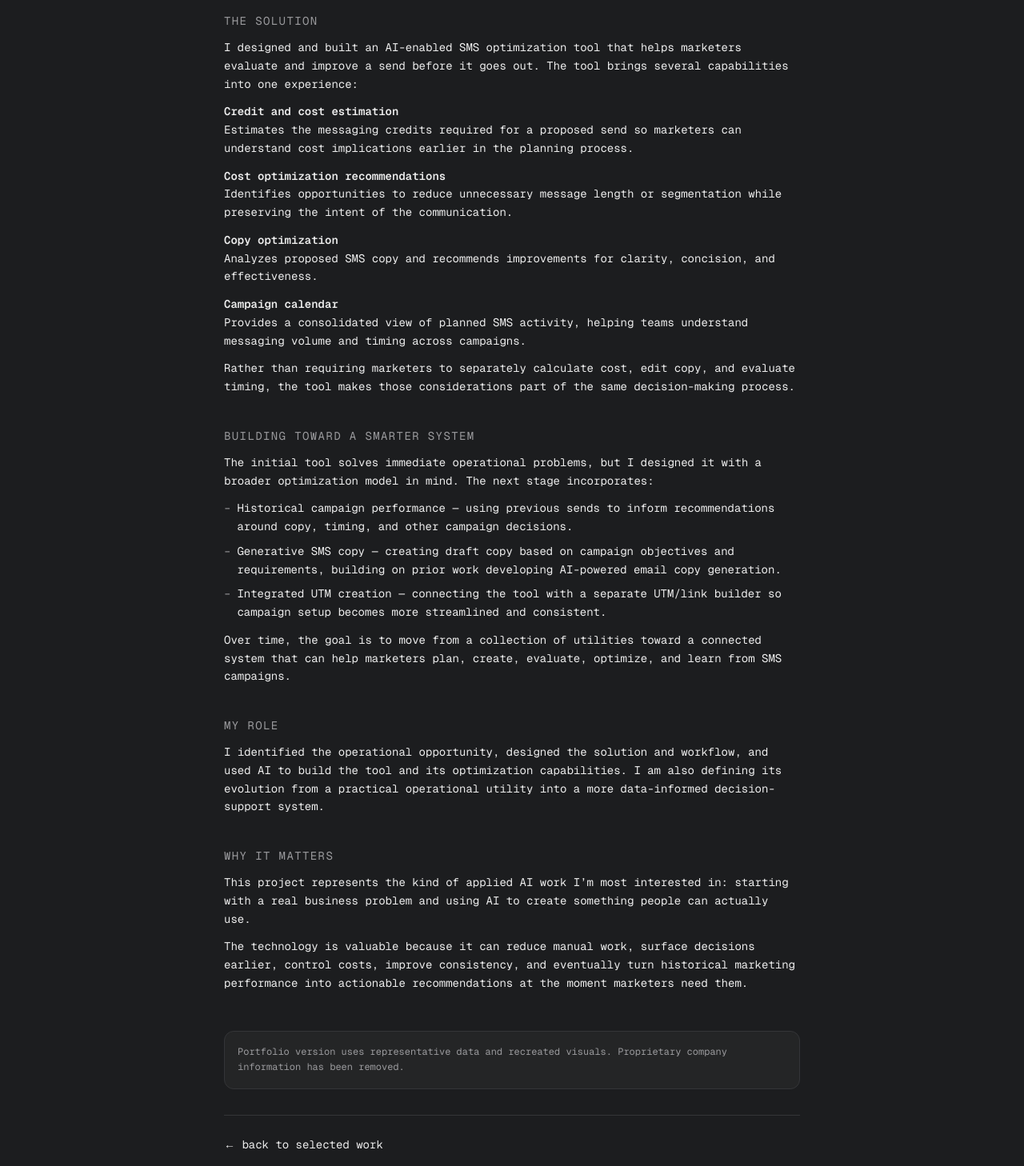
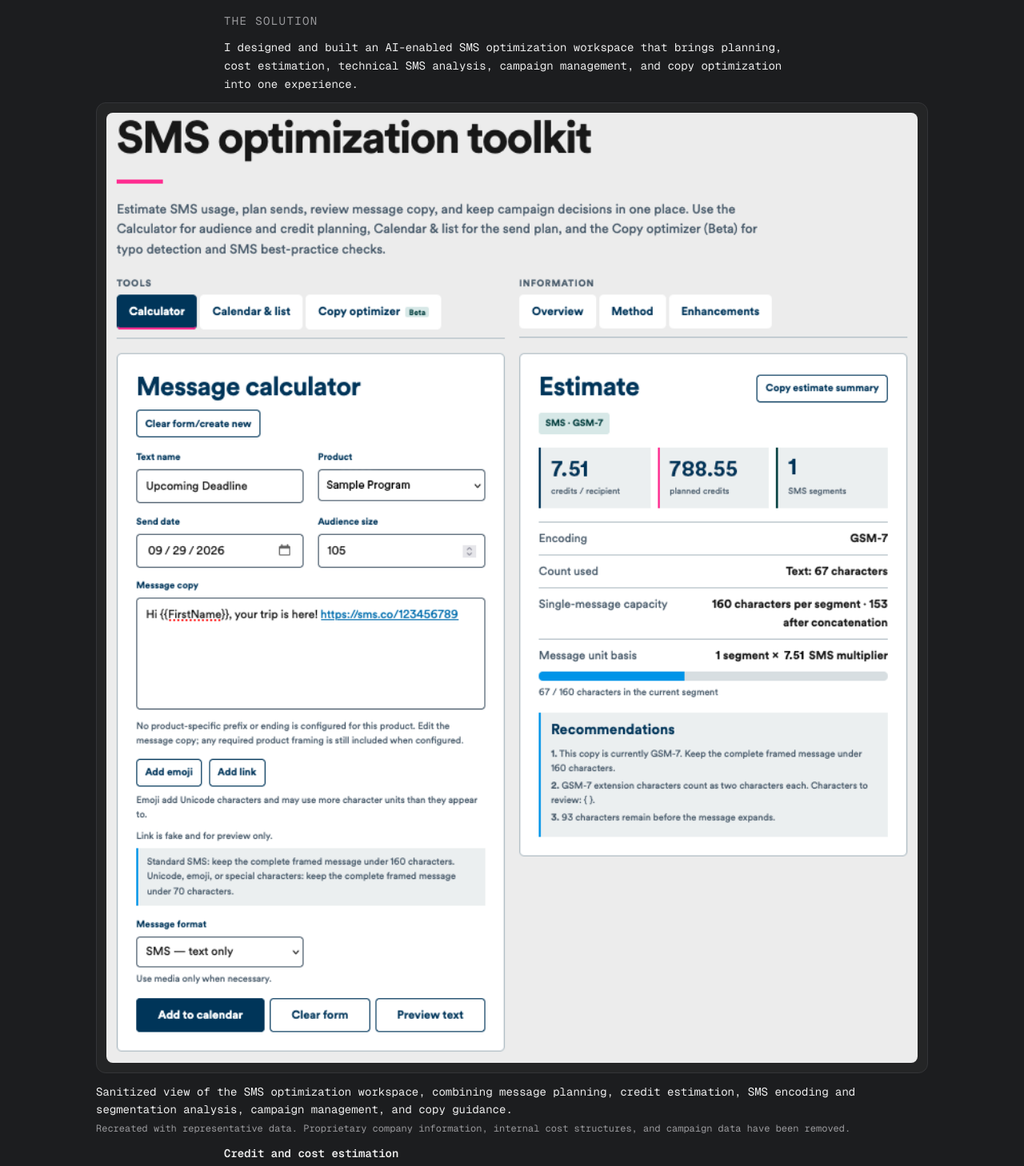
Before and after one commit to roxy519/roxylabs, a Next.js app: page /work/sms-optimization in a window 1280 px wide. Shown: the part 540-1998 px from the top of the page at 80% size. Built offline with nearby package versions, Linux system fonts and the light colour scheme.

Commit message:
Selected work updates and images

```diff
--- a/app/lib/case-studies.ts
+++ b/app/lib/case-studies.ts
@@ -19,7 +19,7 @@ export const caseStudies: CaseStudy[] = [
     subtitle: "Turning fragmented customer communications into a connected view",
     tags: ["Applied AI", "Customer Experience", "Digital Transformation"],
     summary:
-      "Mapped a company's customer communications across teams, products, and channels, then used AI to turn that map into an interactive tool for spotting gaps and overlaps.",
+      "Led a cross-functional communications mapping initiative, then used AI-assisted development to turn the data into an interactive tool for exploring the customer journey and identifying gaps and overlaps.",
     year: 2026,
   },
   {
@@ -28,7 +28,7 @@ export const caseStudies: CaseStudy[] = [
     subtitle: "Building an AI-enabled SMS optimization tool",
     tags: ["Applied AI", "Marketing Operations", "Decision Support"],
     summary:
-      "Designed and built a tool that brings cost estimation, cost-saving recommendations, copy optimization, and campaign planning into one workflow.",
+      "Designed and built an AI-enabled workspace for SMS cost estimation, campaign planning, copy optimization, and decision support.",
     year: 2026,
   },
 ];
--- a/app/lib/experiments.ts
+++ b/app/lib/experiments.ts
@@ -59,9 +59,9 @@ export const experiments: Experiment[] = [
   },
   {
     slug: "sms-credit-calculator",
-    title: "Coming Soon: SMS Credit Calculator",
+    title: "SMS Credit Calculator — Public Version",
     description:
-      "A simple calculator to estimate how many SMS credits you'll need for your campaigns and track usage over time. Perfect for marketing and sales alike.",
+      "A standalone, public version of the credit-estimation capability behind a larger SMS optimization workspace.",
     status: "building",
     year: 2026,
     tags: ["tool", "marketing", "sms"],
--- /dev/null
+++ b/app/work/_components/case-study-image.tsx
@@ -0,0 +1,78 @@
+"use client";
+
+import { useState } from "react";
+import Image from "next/image";
+
+export function CaseStudyImage({
+  src,
+  alt,
+  width,
+  height,
+  caption,
+  subcaption,
+}: {
+  src: string;
+  alt: string;
+  width: number;
+  height: number;
+  caption: string;
+  subcaption: string;
+}) {
+  const [expanded, setExpanded] = useState(false);
+
+  return (
+    <>
+      <div
+        style={{ marginLeft: "calc(50% - 50vw)", marginRight: "calc(50% - 50vw)" }}
+        className="flex justify-center px-6"
+      >
+        <div className="w-full max-w-[1040px]">
+          <button
+            type="button"
+            onClick={() => setExpanded(true)}
+            className="block w-full cursor-zoom-in overflow-hidden rounded-xl border border-[var(--border-solid)] bg-[var(--surface)] p-2 transition-colors hover:bg-[var(--surface-hover)] sm:p-3"
+            aria-label={`Expand image: ${alt}`}
+          >
+            <Image
+              src={src}
+              alt={alt}
+              width={width}
+              height={height}
+              className="w-full rounded-lg"
+              sizes="(min-width: 1040px) 1040px, 100vw"
+            />
+          </button>
+          <p className="mt-3 text-sm leading-relaxed text-foreground">
+            {caption}
+          </p>
+          <p className="mt-1 text-xs text-muted">{subcaption}</p>
+        </div>
+      </div>
+
+      {expanded && (
+        <div
+          className="fixed inset-0 z-50 flex items-center justify-center overflow-auto bg-black/85 p-4"
+          onClick={() => setExpanded(false)}
+          role="dialog"
+          aria-modal="true"
+          aria-label={alt}
+        >
+          {/* eslint-disable-next-line @next/next/no-img-element */}
+          <img
+            src={src}
+            alt={alt}
+            className="max-h-none max-w-none rounded-lg sm:max-h-full sm:max-w-full sm:object-contain"
+          />
+          <button
+            type="button"
+            onClick={() => setExpanded(false)}
+            aria-label="Close"
+            className="fixed right-4 top-4 rounded-full bg-black/70 px-3 py-1.5 text-sm text-white"
+          >
+            ✕ Close
+          </button>
+        </div>
+      )}
+    </>
+  );
+}
--- a/app/work/_components/case-study.tsx
+++ b/app/work/_components/case-study.tsx
@@ -6,11 +6,15 @@ export function CaseStudyShell({
   title,
   tags,
   children,
+  prevLink = { href: "/work", label: "← back to selected work" },
+  nextLink,
 }: {
   eyebrow: string;
   title: string;
   tags: string[];
   children: ReactNode;
+  prevLink?: { href: string; label: string };
+  nextLink?: { href: string; label: string };
 }) {
   return (
     <main className="mx-auto w-full max-w-3xl flex-1 px-6 py-12">
@@ -45,13 +49,21 @@ export function CaseStudyShell({
         Proprietary company information has been removed.
       </div>
 
-      <div className="mt-8 border-t border-[var(--border-solid)] pt-6">
+      <div className="mt-8 flex items-center justify-between gap-4 border-t border-[var(--border-solid)] pt-6">
         <Link
-          href="/work"
+          href={prevLink.href}
           className="text-sm text-muted transition-colors hover:text-foreground"
         >
-          ← back to selected work
+          {prevLink.label}
         </Link>
+        {nextLink && (
+          <Link
+            href={nextLink.href}
+            className="text-sm text-muted transition-colors hover:text-foreground"
+          >
+            {nextLink.label}
+          </Link>
+        )}
       </div>
     </main>
   );
--- a/app/work/communications-intelligence/page.tsx
+++ b/app/work/communications-intelligence/page.tsx
@@ -1,5 +1,6 @@
 import type { Metadata } from "next";
 import { CaseStudyShell, Section, List, SubHeading } from "../_components/case-study";
+import { CaseStudyImage } from "../_components/case-study-image";
 
 export const metadata: Metadata = {
   title: "Communications Intelligence",
@@ -13,6 +14,7 @@ export default function Page() {
       eyebrow="Applied AI · Customer Experience · Omnichannel Strategy · Digital Transformation"
       title="Turning Fragmented Customer Communications Into a Connected View"
       tags={["Applied AI", "Customer Experience", "Digital Transformation"]}
+      nextLink={{ href: "/work/sms-optimization", label: "Next: SMS Optimization →" }}
     >
       <Section heading="The challenge">
         <p>
@@ -54,6 +56,15 @@ export default function Page() {
         <p>This turns a large, complex dataset into something stakeholders can actually explore.</p>
       </Section>
 
+      <CaseStudyImage
+        src="/Comms-timeline-preview.png"
+        alt="Sanitized screenshot of the communications intelligence workspace, showing the timeline view with channel, category, and product filters"
+        width={1652}
+        height={952}
+        caption="Sanitized view of the communications intelligence workspace. Stakeholders can filter mapped communications by channel, category, and product, and move between landscape, timeline, and best-practice views to explore the customer journey."
+        subcaption="Recreated with representative data. Proprietary company information and performance data have been removed."
+      />
+
       <Section heading="What it enables">
         <p>Instead of simply documenting what exists, the tool helps teams identify:</p>
         <List
@@ -77,8 +88,9 @@ export default function Page() {
         <p>
           I led the broader communications-mapping initiative, worked across
           organizational boundaries to understand the underlying customer
-          experience, structured the information, and used AI to turn that
-          information into more usable and dynamic views.
+          experience, structured and categorized the information, and used
+          AI-assisted development to turn it into an interactive analytical
+          workspace with dynamic filtering and multiple views.
         </p>
         <p>
           The work sits at the intersection of customer experience, digital
--- a/app/work/page.tsx
+++ b/app/work/page.tsx
@@ -3,7 +3,7 @@ import Link from "next/link";
 import { caseStudies } from "@/app/lib/case-studies";
 
 export const metadata: Metadata = {
-  title: "Selected Work",
+  title: "Applied AI & Digital Transformation",
   description:
     "Digital transformation & applied AI — sanitized case studies from building AI-enabled tools for real business problems.",
 };
@@ -106,9 +106,10 @@ export default function WorkPage() {
           </p>
           <p>
             Across these initiatives, my role spans problem identification,
-            solution design, hands-on AI prototyping and development,
-            workflow design, stakeholder collaboration, and planning how
-            individual capabilities evolve into more scalable systems.
+            solution design, hands-on AI-assisted prototyping and
+            development, workflow design, stakeholder collaboration, and
+            planning how individual capabilities evolve into more scalable
+            systems.
           </p>
         </div>
       </section>
--- a/app/work/sms-optimization/page.tsx
+++ b/app/work/sms-optimization/page.tsx
@@ -1,5 +1,6 @@
 import type { Metadata } from "next";
-import { CaseStudyShell, Section, List, SubHeading } from "../_components/case-study";
+import { CaseStudyShell, Section, SubHeading } from "../_components/case-study";
+import { CaseStudyImage } from "../_components/case-study-image";
 
 export const metadata: Metadata = {
   title: "SMS Optimization",
@@ -13,6 +14,8 @@ export default function Page() {
       eyebrow="Applied AI · Marketing Operations · SMS · Decision Support · Cost Optimization"
       title="Building an AI-Enabled SMS Optimization Tool"
       tags={["Applied AI", "Marketing Operations", "Decision Support"]}
+      prevLink={{ href: "/work/communications-intelligence", label: "← Communications Intelligence" }}
+      nextLink={{ href: "/work", label: "Selected Work ↑" }}
     >
       <Section heading="The challenge">
         <p>
@@ -31,10 +34,20 @@ export default function Page() {
 
       <Section heading="The solution">
         <p>
-          I designed and built an AI-enabled SMS optimization tool that
-          helps marketers evaluate and improve a send before it goes out.
-          The tool brings several capabilities into one experience:
+          I designed and built an AI-enabled SMS optimization workspace that
+          brings planning, cost estimation, technical SMS analysis, campaign
+          management, and copy optimization into one experience.
         </p>
+
+        <CaseStudyImage
+          src="/SMS-optimizer-preview.png"
+          alt="Sanitized screenshot of the SMS optimization workspace, showing the message calculator and credit estimate"
+          width={790}
+          height={925}
+          caption="Sanitized view of the SMS optimization workspace, combining message planning, credit estimation, SMS encoding and segmentation analysis, campaign management, and copy guidance."
+          subcaption="Recreated with representative data. Proprietary company information, internal cost structures, and campaign data have been removed."
+        />
+
         <div>
           <SubHeading>Credit and cost estimation</SubHeading>
           <p>
@@ -77,13 +90,23 @@ export default function Page() {
           designed it with a broader optimization model in mind. The next
           stage incorporates:
         </p>
-        <List
-          items={[
+        <ul className="space-y-3">
+          {[
             "Historical campaign performance — using previous sends to inform recommendations around copy, timing, and other campaign decisions.",
             "Generative SMS copy — creating draft copy based on campaign objectives and requirements, building on prior work developing AI-powered email copy generation.",
             "Integrated UTM creation — connecting the tool with a separate UTM/link builder so campaign setup becomes more streamlined and consistent.",
-          ]}
-        />
+          ].map((item) => (
+            <li key={item} className="flex gap-2 text-sm leading-relaxed">
+              <span className="text-muted">–</span>
+              <span>
+                <span className="mr-1.5 inline-block rounded-full border border-[var(--border-solid)] px-2 py-0.5 align-middle text-[10px] uppercase tracking-wide text-muted">
+                  planned
+                </span>
+                {item}
+              </span>
+            </li>
+          ))}
+        </ul>
         <p>
           Over time, the goal is to move from a collection of utilities
           toward a connected system that can help marketers plan, create,
@@ -93,11 +116,11 @@ export default function Page() {
 
       <Section heading="My role">
         <p>
-          I identified the operational opportunity, designed the solution
-          and workflow, and used AI to build the tool and its optimization
-          capabilities. I am also defining its evolution from a practical
-          operational utility into a more data-informed decision-support
-          system.
+          I identified the operational opportunity, designed the product and
+          workflow, and used AI-assisted development to build the working
+          application and its optimization capabilities. I am also defining
+          its evolution from a practical operational utility into a more
+          data-informed decision-support system.
         </p>
       </Section>
 
```
Also changed, not shown: app/page.tsx (+5 -3 lines), public/Comms-timeline-preview.png (added), public/SMS-optimizer-preview.png (added).
